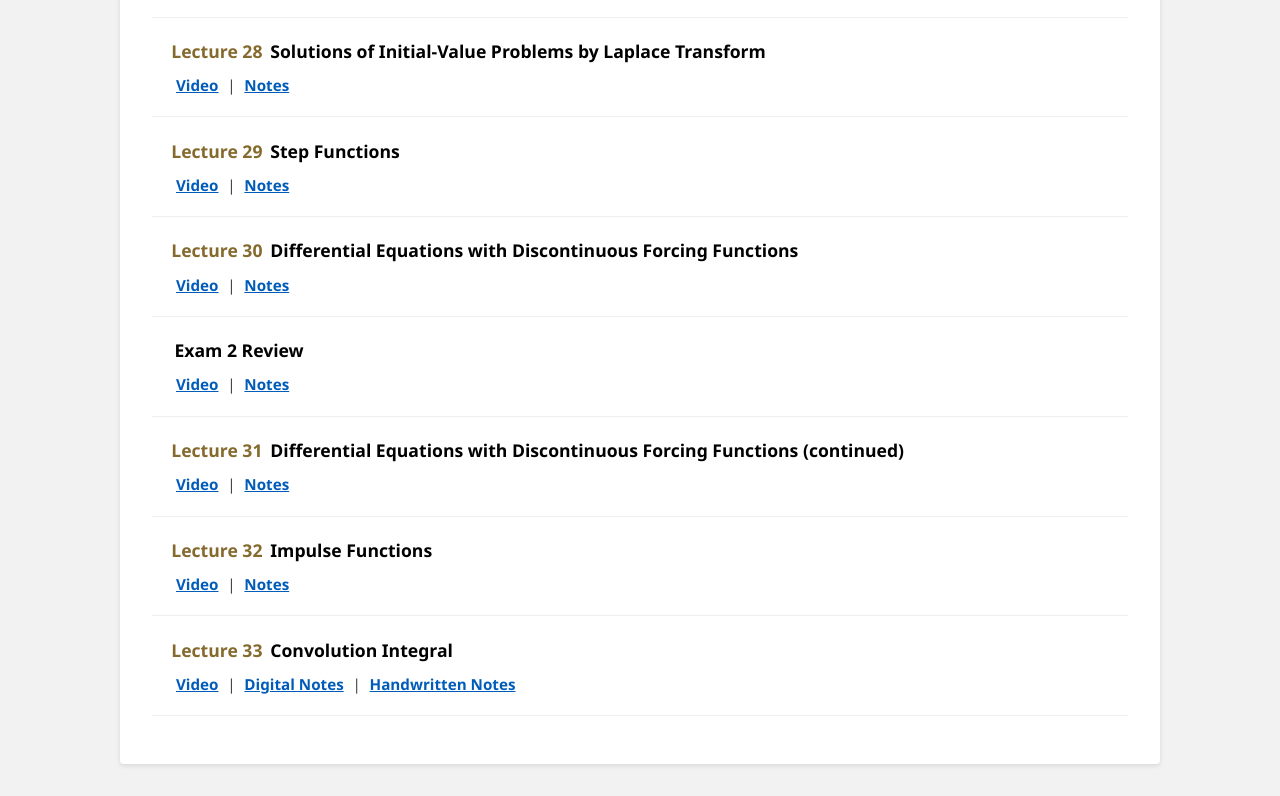
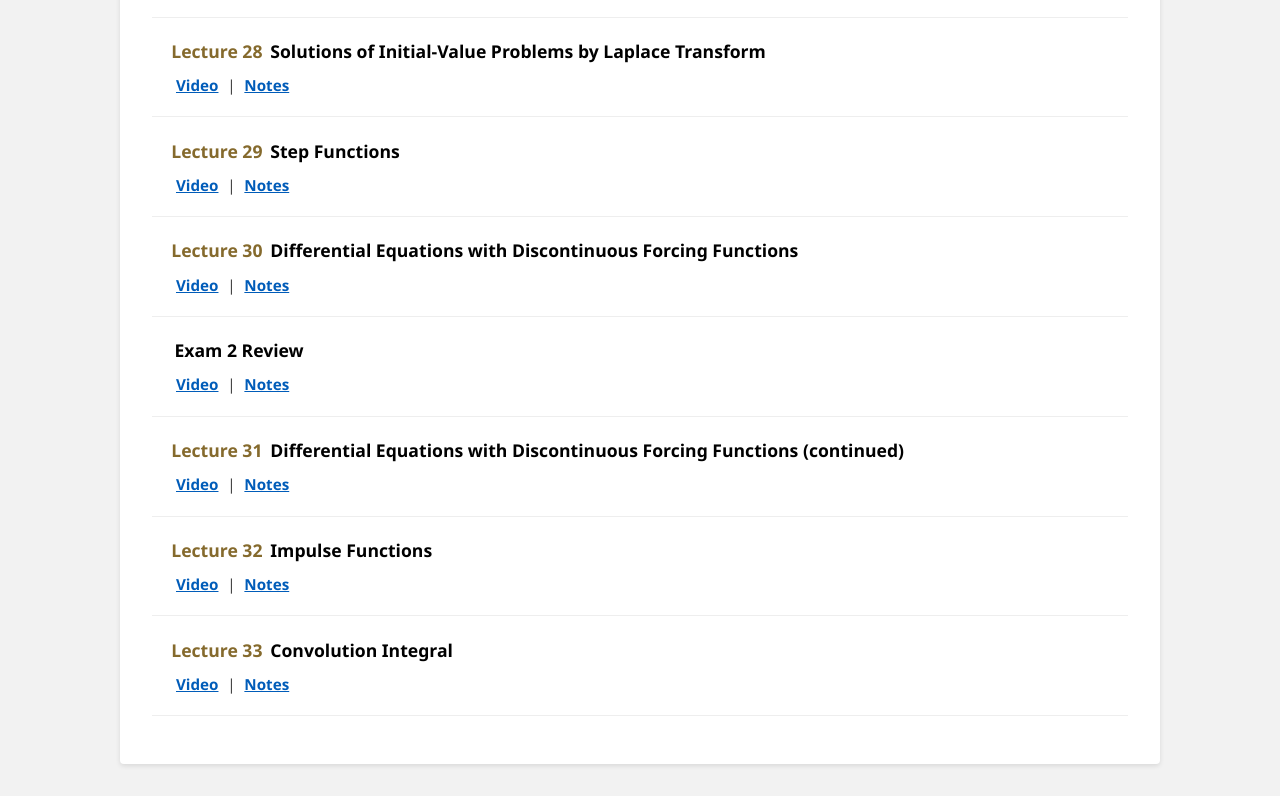
Before and after one commit to drjchen1/chenflix, a plain HTML site: page courses/ma-36600-f26.html in a window 1280 px wide. Shown: the part 3149-3945 px from the top of the page. Drawn offline with nearby package versions, Linux system fonts and the light colour scheme.

Commit message:
Replace old notes links with new one
Updated lecture links for Lecture 33.

```diff
--- a/courses/ma-36600-f26.html
+++ b/courses/ma-36600-f26.html
@@ -363,9 +363,7 @@
                 <div class="section-links">
                     <a href="https://mediaspace.itap.purdue.edu/media/Fall+2026+-+MA366+-+Chen+%287%3A28%29/1_zrzovock">Video</a>
                     |
-                    <a href="https://www.math.purdue.edu/~chenjk/MA366F26/Lesson33.html">Digital Notes</a>
-                    |
-                    <a href="https://www.math.purdue.edu/~chenjk/MA366F26/Lesson33.pdf">Handwritten Notes</a>
+                    <a href="https://www.math.purdue.edu/~chenjk/MA366F26/Lesson33-acc.html">Notes</a>
                 </div>
              </li>
         </ul>
```
